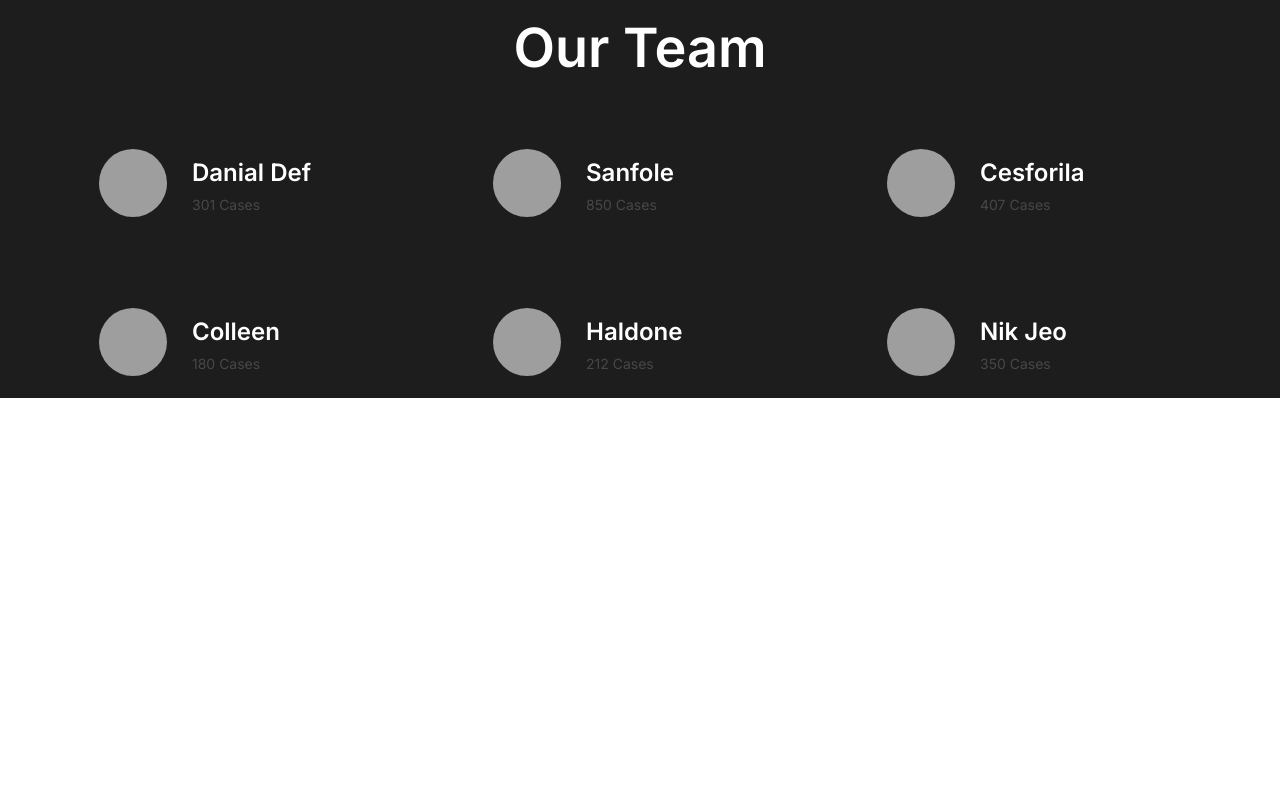
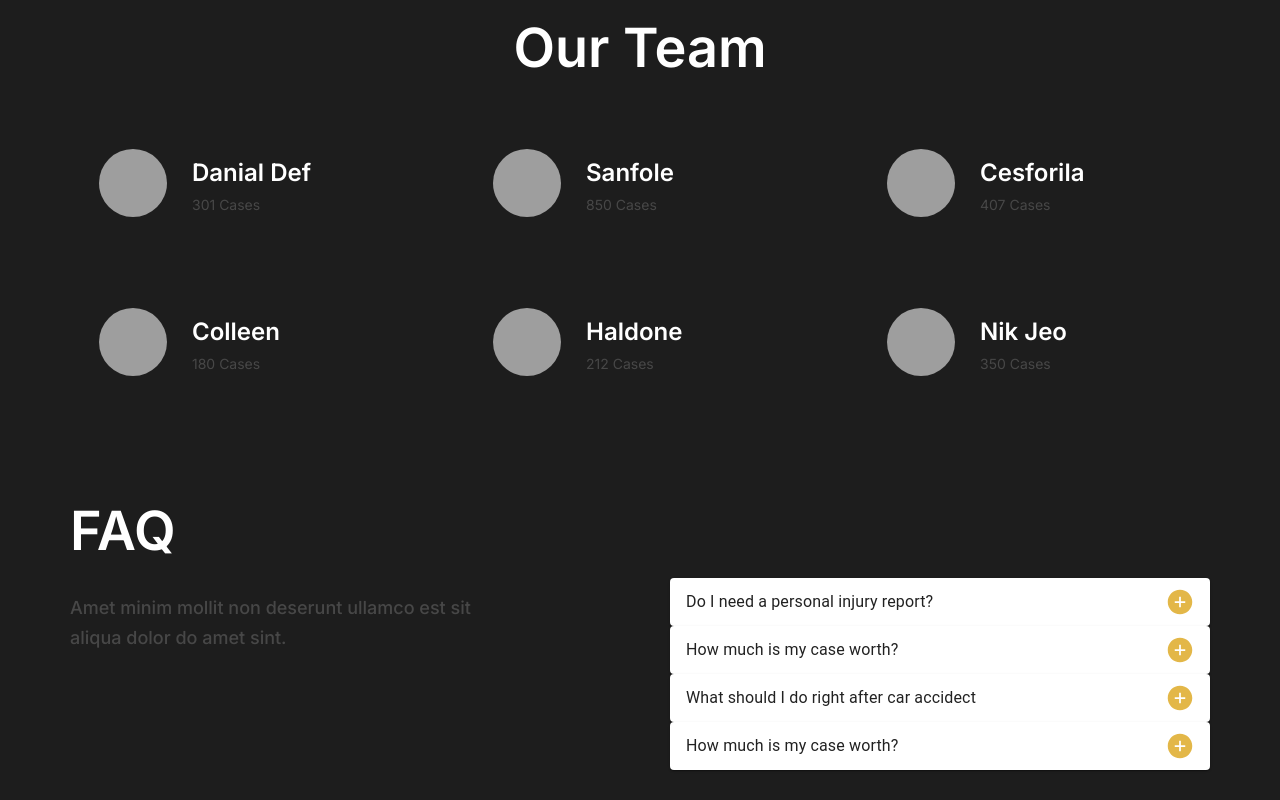
Before and after one commit to azgar0053/lawFirm, a React (Create React App) app: page / in a window 1280 px wide. Shown: the part 4128-4928 px from the top of the page. Before the commit the page ends 4533 px from the top, so only its background shows below. Built offline with nearby package versions, Linux system fonts and the light colour scheme; grey boxes are pictures that could not be loaded.

Commit message:
Added FAQ component

```diff
--- a/package.json
+++ b/package.json
@@ -5,6 +5,7 @@
   "dependencies": {
     "@emotion/react": "^11.11.1",
     "@emotion/styled": "^11.11.0",
+    "@mui/icons-material": "^5.14.19",
     "@mui/material": "^5.14.18",
     "@testing-library/jest-dom": "^5.17.0",
     "@testing-library/react": "^13.4.0",
--- a/src/App.js
+++ b/src/App.js
@@ -5,6 +5,7 @@ import WhyChooseUs from './component/WhyChooseUs/WhyChooseUs';
 import Practice from './component/PracticeSec/Practice';
 import Testimonial from './component/Testimonial/Testimonial';
 import OurTeam from './component/OurTeam/OurTeam';
+import Faq from './component/Faq/Faq'
 
 function App() {
   return (
@@ -15,6 +16,7 @@ function App() {
       <Practice/>
       <Testimonial/>
       <OurTeam/>
+      <Faq/>
     </div>
   );
 }
--- /dev/null
+++ b/src/component/Accordion/Accordion.js
@@ -0,0 +1,30 @@
+import  React from "react";
+import Accordion from "@mui/material/Accordion";
+import AccordionSummary from "@mui/material/AccordionSummary";
+import AccordionDetails from "@mui/material/AccordionDetails";
+import Typography from "@mui/material/Typography";
+import { AiFillPlusCircle } from "react-icons/ai";
+import styled from "@emotion/styled";
+import styles from './Accordion.module.css'
+
+
+export default function AccordionComp({question, answer, num}) {
+  return (
+    <div className={styles.accordionDiv}>
+      <Accordion>
+        <AccordionSummary
+          expandIcon={<AiFillPlusCircle />}
+          aria-controls={`'panel'${num}'-a-content'`}
+          id={`'panel'${num}'-a-content'`}
+        >
+          <Typography>{question}</Typography>
+        </AccordionSummary>
+        <AccordionDetails>
+          <Typography>
+            {answer}
+          </Typography>
+        </AccordionDetails>
+      </Accordion>
+    </div>
+  );
+}
--- /dev/null
+++ b/src/component/Accordion/Accordion.module.css
@@ -0,0 +1,3 @@
+.accordionDiv {
+    max-width: 540px;
+}
--- /dev/null
+++ b/src/component/Faq/Faq.js
@@ -0,0 +1,43 @@
+import React from "react";
+import styles from './Faq.module.css'
+import AccordionComp from "../Accordion/Accordion";
+
+const Faq = () => {
+    return (
+        <div className={styles.faqMainDiv}>
+            <div className={styles.faqLeftContext}>
+                <h1>FAQ</h1>
+                <p>Amet minim mollit non deserunt ullamco est sit</p>
+                <p>aliqua dolor do amet sint. </p>
+            </div>
+            <div style={{marginTop:'80px'}}>
+                <div className={styles.faqAccordion}>
+                    <AccordionComp question={'Do I need a personal injury report?'}
+                        answer={'Amet minim mollit non deserunt ullamco est sitialiqua dolor do amet sint. Velit officia consequatduisenim velit mollit Exer. Amet minim mollit non deseruntullamco est sit aliqua dolor do amet sint. Velit officia consequatduis enim velit mollit Exer.'}
+                        num={'1'}
+                    />
+                </div>
+                <div className={styles.faqAccordion}>
+                    <AccordionComp question={'How much is my case worth?'}
+                        answer={'Amet minim mollit non deserunt ullamco est sitialiqua dolor do amet sint. Velit officia consequatduisenim velit mollit Exer. Amet minim mollit non deseruntullamco est sit aliqua dolor do amet sint. Velit officia consequatduis enim velit mollit Exer.'}
+                        num={'2'}
+                    />
+                </div>
+                <div className={styles.faqAccordion}>
+                    <AccordionComp question={'What should I do right after car accidect'}
+                        answer={'Amet minim mollit non deserunt ullamco est sitialiqua dolor do amet sint. Velit officia consequatduisenim velit mollit Exer. Amet minim mollit non deseruntullamco est sit aliqua dolor do amet sint. Velit officia consequatduis enim velit mollit Exer.'}
+                        num={'3'}
+                    />
+                </div>
+                <div className={styles.faqAccordion}>
+                    <AccordionComp question={'How much is my case worth?'}
+                        answer={'Amet minim mollit non deserunt ullamco est sitialiqua dolor do amet sint. Velit officia consequatduisenim velit mollit Exer. Amet minim mollit non deseruntullamco est sit aliqua dolor do amet sint. Velit officia consequatduis enim velit mollit Exer.'}
+                        num={'4'}
+                    />
+                </div>
+            </div>
+        </div>
+    )
+}
+
+export default Faq;
--- /dev/null
+++ b/src/component/Faq/Faq.module.css
@@ -0,0 +1,32 @@
+.faqMainDiv {
+    max-width: 1140px;
+    width: 1140px;
+    display: flex;
+    justify-content: space-between;
+    margin-top: 100px;
+    margin-bottom: 30px;
+    /* gap: 100px; */
+}
+
+.faqLeftContext {
+    color: #fff;
+    display: flex;
+    flex-direction: column;
+    justify-content: flex-start;
+    text-align: left;
+
+}
+
+.faqLeftContext > h1 {
+    font-size: 54px;
+    font-weight: 600;
+    margin: 0px 0px 30px 0px !important;
+}
+
+.faqLeftContext >p {
+    color: #ffffff30;
+    font-size: 18px;
+    font-weight: 500;
+    line-height: 30px;
+    margin: 0px;
+}
--- a/src/index.css
+++ b/src/index.css
@@ -11,6 +11,9 @@ code {
   font-family: source-code-pro, Menlo, Monaco, Consolas, 'Courier New',
     monospace;
 }
+
+
+/******* slider css ********/
 
 .swiper-slide {
   width: 359px !important;
@@ -46,3 +49,41 @@ code {
 .swiper {
   position: initial !important;
 }
+
+/********* accordion css ********/
+
+.css-yw020d-MuiAccordionSummary-expandIconWrapper > svg {
+  width: 28px !important;
+  height: 28px !important;
+  color:#E3B748;
+}
+
+.css-yw020d-MuiAccordionSummary-expandIconWrapper.Mui-expanded {
+  display: none;
+}
+
+.css-1elwnq4-MuiPaper-root-MuiAccordion-root{
+  background-color: #1d1d1d !important;
+}
+
+.css-sh22l5-MuiButtonBase-root-MuiAccordionSummary-root{
+  color: #fff !important;
+  font-size: 24px !important;
+  font-weight: 600 !important;
+  line-height: 24px !important;
+  letter-spacing: 0em !important;
+  text-align: left !important;
+}
+
+.css-pwcg7p-MuiCollapse-root {
+  color: #ffffff30 !important;
+  font-size: 18px !important;
+  font-weight: 500 !important;
+  line-height: 29px !important;
+  letter-spacing: 0em !important;
+  text-align: left !important;
+}
+
+.css-o4b71y-MuiAccordionSummary-content {
+  margin: 20px 0px !important;
+}
```
Also changed, not shown: 1 other file (tests, documents, lock files or other folders).
